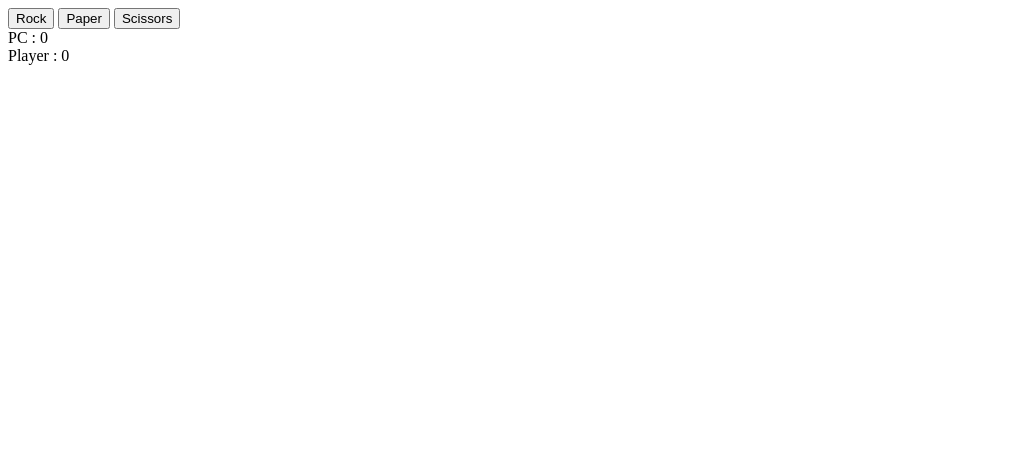
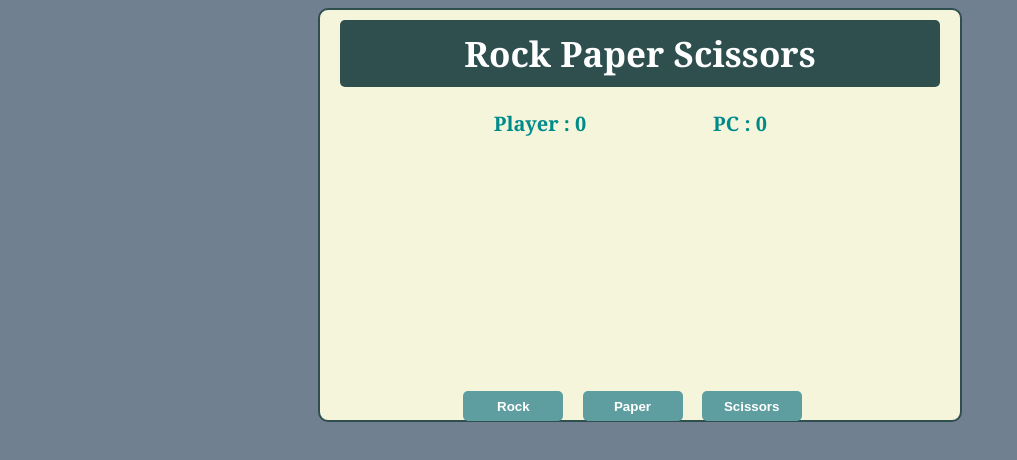
Before and after one commit to SariethaCoding/Rock-Paper-Scissors, a plain HTML site: page index.html in a window 1280 px wide. Shown: the whole page, without its empty margins (0-1017 px from the left). Drawn offline with Linux system fonts and the light colour scheme.

Commit message:
Added images, made it pretty, updated layout

```diff
--- /dev/null
+++ b/css.css
@@ -0,0 +1,94 @@
+body {
+    font-family: Cambria, Cochin, Georgia, Times, 'Times New Roman', serif;
+    text-align: center;
+    background-color:slategrey;
+}
+
+h1 {
+    font-size: 35px;
+    color:white;
+    margin-top:-10px;
+    width:100%;
+    background-color:darkslategray;
+    border-radius: 5px;
+    padding:10px 0px 10px 0px;
+}
+#container {
+    width:600px;
+    height:370px;
+    margin:auto;
+    background-color:beige;
+    border:2px solid darkslategray;
+    border-radius: 10px;
+    padding:20px;
+}
+
+#scores {
+    border: 0px solid black;
+    width:400px;
+    margin: auto;
+    display: flex;
+    font-size: 20px;
+    font-weight: bold;
+}
+
+#pc-score{
+    color:darkcyan;
+    flex:1;
+}
+
+#player-score {
+    color:darkcyan;
+    flex:1;
+}
+
+#game {
+    margin-top:30px;
+    font-size: 18px;
+    height: 30px;
+}
+
+#images {
+    display: flex;
+    width:400px;
+    margin:auto;
+    border:0px solid blue;
+    justify-content: space-around;
+}
+
+#pcimg, #playerimg{
+    width:150px;
+    height:150px;
+    border:0px solid gray;
+
+}
+
+.paper {
+    background-image: url("images/paper.png");
+    background-repeat: no-repeat;
+}
+
+.rock {
+    background-image: url("images/rock.png");
+    background-repeat: no-repeat;
+}
+.scissors {
+    background-image: url("images/scissors.png");
+    background-repeat: no-repeat;
+}
+
+button {
+    width:100px;
+    height:30px;
+    border:0px solid darkslategray;
+    color:white;
+    background-color:cadetblue;
+    font-weight: bold;
+    margin-right: 15px;
+    border-radius: 5px;
+}
+button:hover {
+    background-color:darkslategrey;
+    cursor:grab;
+
+}
--- a/index.html
+++ b/index.html
@@ -4,19 +4,37 @@
     <meta charset="UTF-8">
     <meta name="viewport" content="width=device-width, initial-scale=1.0">
     <script src="rps.js"></script>
+    <link rel="stylesheet" href="css.css">
     <title>Rock Paper Scissor</title>
 </head>
 <body>
 
 
+    <div id="container">
+        <h1>Rock Paper Scissors</h1>
 
-    <button onclick="playGame('rock')">Rock</button>
-    <button onclick="playGame('paper')">Paper</button>
-    <button onclick="playGame('scissors')">Scissors</button>
+        <div id="scores">
 
-    <div id="game"></div>
+            <div id="player-score">Player : 0</div>
+            <div id="pc-score">PC : 0</div>
 
-    <div id="pc-score">PC : 0</div>
-    <div id="player-score">Player : 0</div>
+        </div>
+
+        <div id="images">
+            <div id="playerimg"></div>
+
+            <div id="pcimg"></div>
+
+        </div>
+        <div id="game"></div>
+
+        <br><br>
+
+
+        <button onclick="playGame('rock')">Rock</button>
+        <button onclick="playGame('paper')">Paper</button>
+        <button onclick="playGame('scissors')">Scissors</button>
+    </div>
+
 </body>
 </html>
--- a/rps.js
+++ b/rps.js
@@ -19,6 +19,19 @@ function playRound(playerSelection, computerSelection){
 
     let pSelection = playerSelection.toLowerCase();
     let cSelection = computerSelection.toLowerCase();
+
+    // Remove old image (by changing the class) and set the new image for selected R/P/S for PC
+    document.getElementById("pcimg").classList.remove("scissors");
+    document.getElementById("pcimg").classList.remove("rock");
+    document.getElementById("pcimg").classList.remove("paper");
+    document.getElementById("pcimg").classList.add(cSelection);
+
+    // Remove old image (by changing the class) and set the new image for selected R/P/S for Player
+   document.getElementById("playerimg").classList.remove("scissors");
+   document.getElementById("playerimg").classList.remove("rock");
+   document.getElementById("playerimg").classList.remove("paper");
+   document.getElementById("playerimg").classList.add(pSelection);
+
     console.log(pSelection + " vs " + cSelection);
 
     // Both picked the same - it's a draw
@@ -77,17 +90,26 @@ function playGame(playerChoice) {
         let playerSelection = playerChoice;
         playRound(playerSelection, computerSelection);
 
-    /*
-    // print final scores
-    if (playerScore === computerScore) {
-        console.log("It's a draw - you both scored " + playerScore);
+    // End game after player/pc scores 20
+    if ((playerScore === 2) || (computerScore === 2)) {
+        //document.querySelector('#game').textContent = "GAME OVER";
+
+   // print final scores
+   if (playerScore === computerScore) {
+    document.querySelector('#game').textContent = "GAME OVER | It's a draw!";
     }
     else if (playerScore > computerScore) {
-        document.querySelector('#game').textContent = ("Player Wins! Player score : " + playerScore + " vs Computer score : " + computerScore);
-        document.querySelector('#pc-score').textContent = "PC : " + computerScore;
+        document.querySelector('#game').textContent = "GAME OVER | Player Wins!";
+
     }
     else if (computerScore > playerScore) {
-        console.log("Computer Wins! Player score : " + playerScore + " vs Computer score : " + computerScore);
+        document.querySelector('#game').textContent = "GAME OVER | Computer Wins!";
     }
-    */
+
+
+    }
+
+
+
+
 }
```
Also changed, not shown: images/paper.png (added), images/rock.png (added), images/scissors.png (added).
